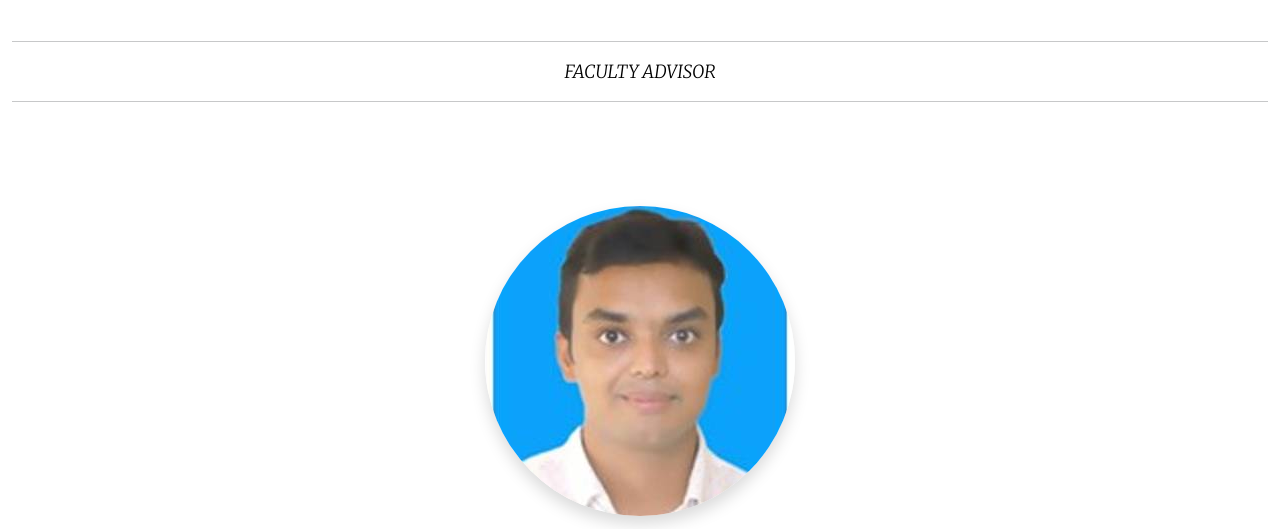
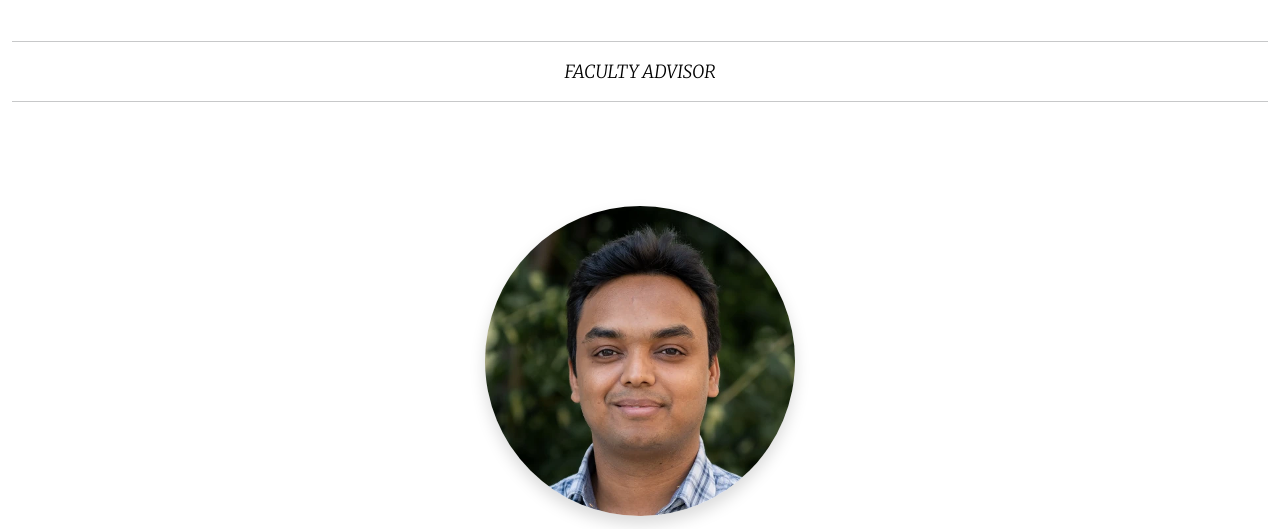
Before and after one commit to EML-IITH/EML-IITH.github.io, a plain HTML site: page team_2024_25.html in a window 1280 px wide. Shown: the part 129-658 px from the top of the page. Drawn offline with nearby package versions, Linux system fonts and the light colour scheme; a web font is replaced by a local one.

Commit message:
Update the image of FIC in the team page

```diff
--- a/team_2024_25.html
+++ b/team_2024_25.html
@@ -111,7 +111,7 @@
             <div class="row showprakhar">
                 <div class=" col-md-12 mt-4 pt-2">
                     <div class="team text-center rounded p-3 py-4">
-                        <img src="images/prakhar1.jpeg" class="img-fluid avatar avatar-medium shadow rounded-pill"
+                        <img src="images/prakhar1.png" class="img-fluid avatar avatar-medium shadow rounded-pill"
                             alt="">
                         <div class="content mt-3">
                             <h4 class="title mb-0">Dr. Prakhar Gupta</h4>
```
Also changed, not shown: images/prakhar1.jpeg (deleted), images/prakhar1.png (added).
